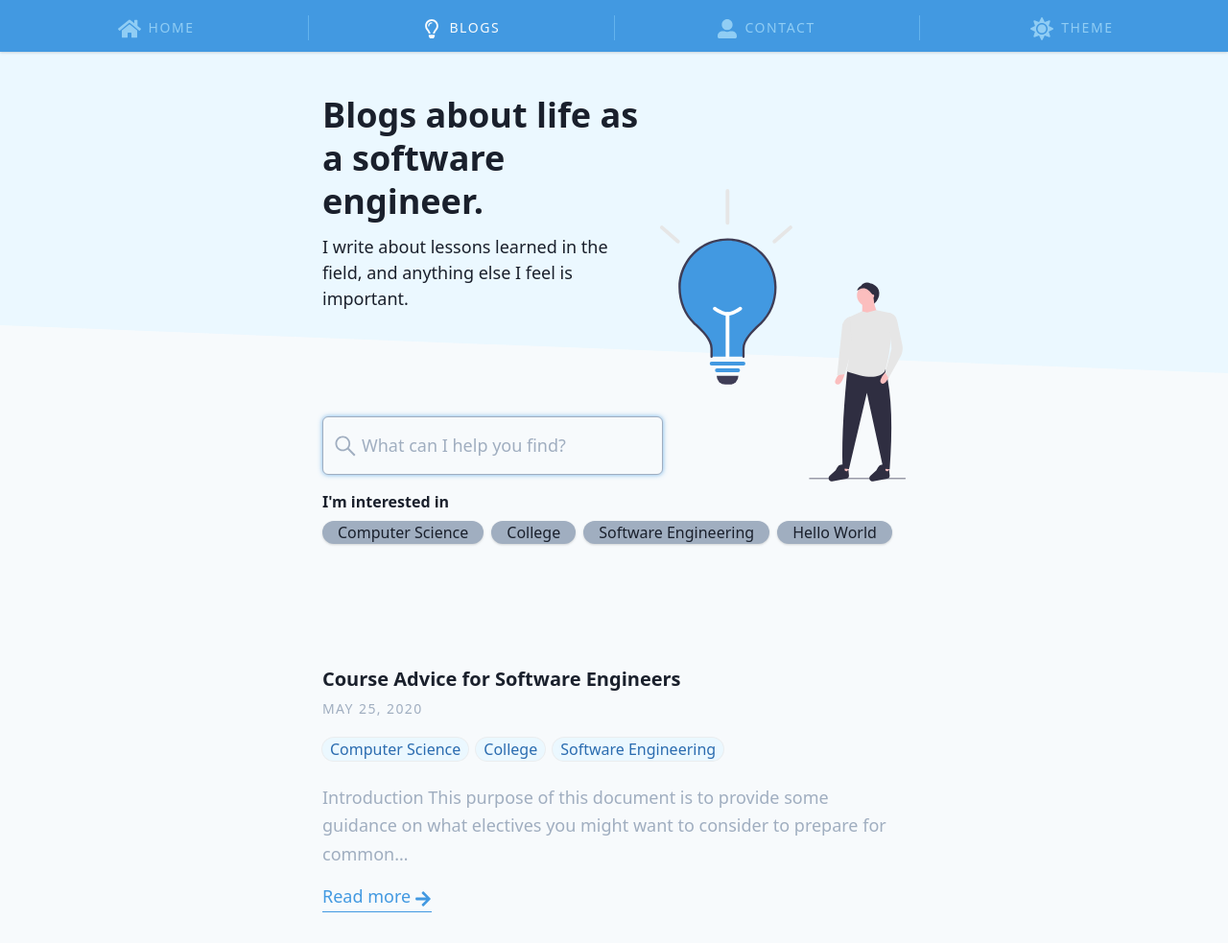
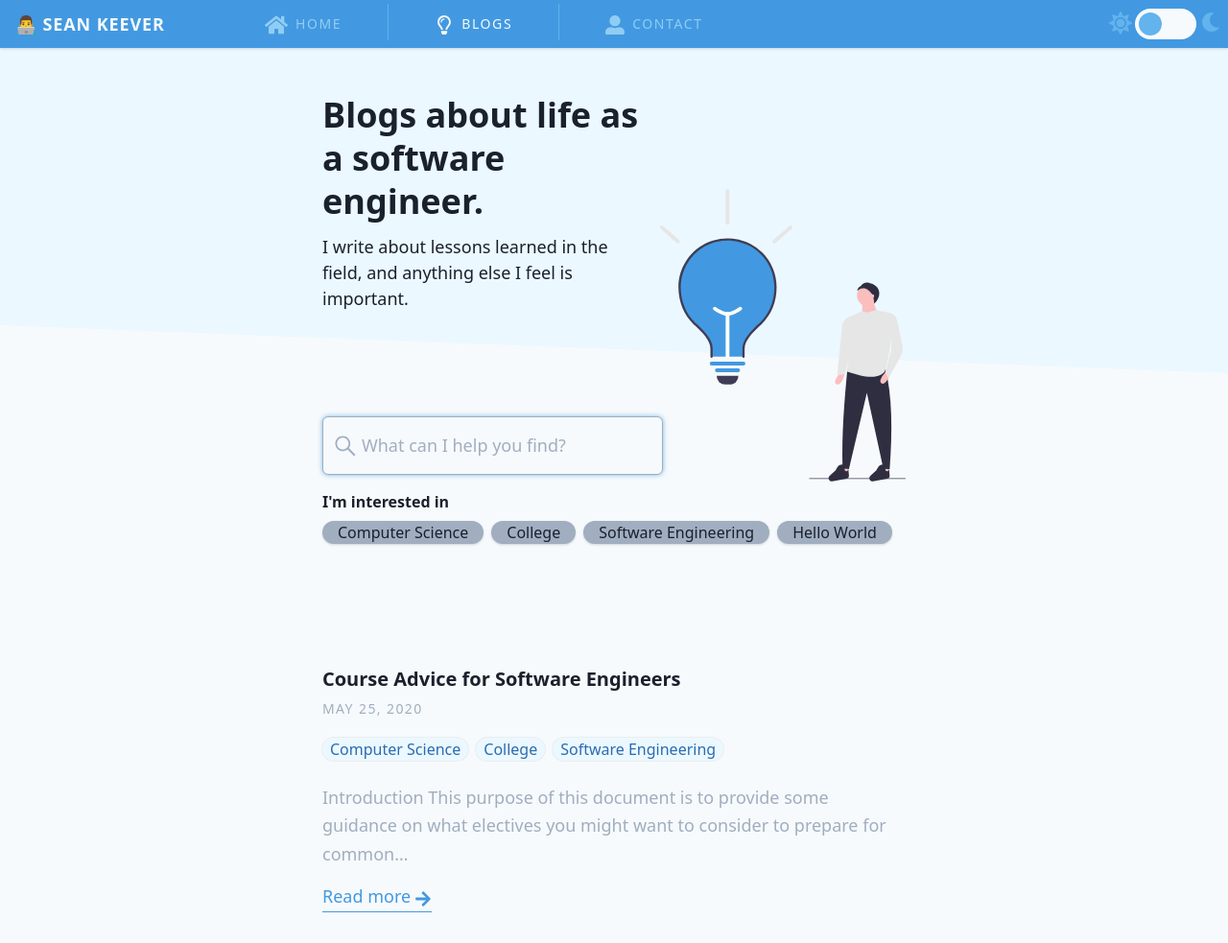
Before and after one commit to swkeever/skies.dev, a Gatsby site: page /blogs in a window 1280 px wide. Shown: the top 983 px of the page at 96% size. Built offline with nearby package versions, Linux system fonts and the light colour scheme; Gatsby itself is replaced by a stand-in of ours.

Commit message:
adds a nice theme switcher

```diff
--- a/gatsby-config.js
+++ b/gatsby-config.js
@@ -1,8 +1,9 @@
 module.exports = {
   siteMetadata: {
-    title: `Gatsby Default Starter`,
-    description: `Kick off your next, great Gatsby project with this default starter. This barebones starter ships with the main Gatsby configuration files you might need.`,
-    author: `@gatsbyjs`,
+    title: `Sean Keever | Full Stack Developer`,
+    description: `Sean Keever is a software engineering specialized in JavaScript,
+    Java, and Python.`,
+    author: `Sean Keever`,
   },
   plugins: [
     `gatsby-plugin-react-helmet`,
@@ -57,5 +58,6 @@ module.exports = {
         ],
       },
     },
+    `gatsby-plugin-react-helmet`,
   ],
 }
--- a/src/components/Header.tsx
+++ b/src/components/Header.tsx
@@ -13,9 +13,15 @@ type HeaderProps = {
   siteTitle?: string
   lightTheme: boolean
   setLightTheme: Function
+  location: string
 }
 
-const Header = ({ siteTitle = "", lightTheme, setLightTheme }: HeaderProps) => {
+const Header = ({
+  siteTitle = "",
+  lightTheme,
+  setLightTheme,
+  location,
+}: HeaderProps) => {
   const styles = {
     nav: `
     fixed
@@ -25,18 +31,18 @@ const Header = ({ siteTitle = "", lightTheme, setLightTheme }: HeaderProps) => {
     lg:top-0
     lg:bottom-auto
     w-screen
-    pt-3
-    pb-1
     bg-primary
     shadow
-    z-50`,
+    z-40`,
 
     ul: `
     list-none
     m-0
+    lg:ml-56
     p-1
     flex
     lg:justify-start
+
     divide-x
     divide-onPrimaryDivider
     uppercase
@@ -46,6 +52,7 @@ const Header = ({ siteTitle = "", lightTheme, setLightTheme }: HeaderProps) => {
     text-center
     tracking-widest
     flex-1
+    xl:flex-none
     text-center
     `,
 
@@ -62,10 +69,22 @@ const Header = ({ siteTitle = "", lightTheme, setLightTheme }: HeaderProps) => {
     `,
 
     link: `
+    inline-block
     text-onPrimaryLink
     hover:text-onPrimaryLinkHover
     outline-none
     hover:no-underline
+    lg:px-12
+    pt-2
+    pb-1
+    `,
+
+    linkActive: `
+
+    `,
+
+    active: `
+
     `,
 
     theme: `
@@ -76,11 +95,14 @@ const Header = ({ siteTitle = "", lightTheme, setLightTheme }: HeaderProps) => {
     `,
 
     themeIcon: `
+    inline-block
 
     `,
   }
 
-  const themeIcon = lightTheme ? (
+  const activeStyles = { color: "var(--color-light)" }
+
+  const themeIcon = !lightTheme ? (
     <FaSun className={`${styles.icon} text-2xl`} />
   ) : (
     <FaMoon className={`${styles.icon}`} />
@@ -88,13 +110,35 @@ const Header = ({ siteTitle = "", lightTheme, setLightTheme }: HeaderProps) => {
 
   return (
     <header>
+      <div
+        className={`
+      z-50
+      inline
+      xl:block
+      xl:fixed
+      top-0
+      left-0
+      ml-4
+      tracking-wider
+      font-bold
+      uppercase
+      mt-3
+      text-lg
+      text-onPrimaryBold
+
+
+      `}
+      >
+        👨‍💻 Sean Keever
+      </div>
       <nav className={styles.nav}>
         <ul className={styles.ul}>
-          <li className={styles.li}>
+          <li className={`${styles.li} ${location === ""}`}>
             <Link
               to={routes.home}
               className={styles.link}
-              activeStyle={{ color: "var(--color-light)" }}
+              activeClassName={styles.active}
+              activeStyle={activeStyles}
             >
               <FaHome
                 className={`
@@ -109,7 +153,7 @@ const Header = ({ siteTitle = "", lightTheme, setLightTheme }: HeaderProps) => {
             <Link
               to={routes.blogs}
               className={styles.link}
-              activeStyle={{ color: "var(--color-light)" }}
+              activeStyle={activeStyles}
             >
               <FaRegLightbulb className={styles.icon} />
               <span className={styles.span}>Blogs</span>
@@ -119,23 +163,78 @@ const Header = ({ siteTitle = "", lightTheme, setLightTheme }: HeaderProps) => {
             <Link
               to={routes.contact}
               className={styles.link}
-              activeStyle={{ color: "var(--color-light)" }}
+              activeStyle={activeStyles}
             >
               <FaUserAlt className={styles.icon} />
               <span className={styles.span}>Contact</span>
             </Link>
           </li>
-          <li className={styles.li}>
-            <button
-              className={`${styles.link} ${styles.theme} ${styles.themeIcon}`}
-              onClick={() => setLightTheme(!lightTheme)}
-            >
-              {themeIcon}
-              <span className={styles.span}>Theme</span>
-            </button>
-          </li>
         </ul>
       </nav>
+
+      <div>
+        <span
+          className={`
+            fixed
+            right-0
+            top-0
+            z-50
+            mt-3
+            text-2xl
+            text-onPrimaryCloser
+            mr-24
+            px-1
+
+          `}
+        >
+          <FaSun />
+        </span>
+        <label
+          className={`
+                switch
+                mt-1
+                fixed
+                right-0
+                top-0
+                z-50
+                mt-2
+                mr-8
+            `}
+        >
+          <input
+            className={`
+
+                `}
+            onClick={() => setLightTheme(!lightTheme)}
+            type="checkbox"
+            checked={!lightTheme}
+          />
+          <span
+            className={`
+                  slider
+                  round
+
+  `}
+          ></span>
+        </label>
+        <span
+          className={`
+            fixed
+            right-0
+            top-0
+            z-50
+            mt-3
+            text-xl
+            text-onPrimaryCloser
+
+            mr-1
+            px-1
+            pt-px
+        `}
+        >
+          <FaMoon />
+        </span>
+      </div>
     </header>
   )
 }
--- a/src/components/Layout.tsx
+++ b/src/components/Layout.tsx
@@ -10,13 +10,15 @@ import { useStaticQuery, graphql } from "gatsby"
 import "../styles/style.css"
 import Header from "./Header"
 import Footer from "./Footer"
+import SEO from "./SEO"
 
 type LayoutPropTypes = {
   children: ReactChildren
   className?: string
+  location: string
 }
 
-const Layout = ({ children, className = "" }: LayoutPropTypes) => {
+const Layout = ({ children, location, className = "" }: LayoutPropTypes) => {
   const [lightTheme, setLightTheme] = useState(getLightTheme())
 
   const data = useStaticQuery(graphql`
@@ -55,8 +57,10 @@ const Layout = ({ children, className = "" }: LayoutPropTypes) => {
   const extraClasses = className || `bg-neutralBg text-onNeutralText`
 
   return (
+    <>
       <div className={`${themeClass} ${extraClasses}`}>
         <Header
+          location={location}
           lightTheme={lightTheme}
           setLightTheme={saveLightTheme}
           siteTitle={data.site.siteMetadata.title}
@@ -64,6 +68,7 @@ const Layout = ({ children, className = "" }: LayoutPropTypes) => {
         <main className={styles.main}>{children}</main>
         <Footer />
       </div>
+    </>
   )
 }
 
--- /dev/null
+++ b/src/components/SEO.js
@@ -0,0 +1,110 @@
+// import React from "react"
+// import PropTypes from "prop-types"
+// import { Helmet } from "react-helmet"
+// import { useLocation } from "@reach/router"
+// import { useStaticQuery, graphql } from "gatsby"
+
+// const SEO = ({ title, description, image, article }) => {
+//   const { pathname } = useLocation()
+//   const { site } = useStaticQuery(query)
+
+//   const {
+//     defaultTitle,
+//     titleTemplate,
+//     defaultDescription,
+//     siteUrl,
+//     defaultImage,
+//     twitterUsername,
+//   } = site.siteMetadata
+
+//   const seo = {
+//     title: title || defaultTitle,
+//     description: description || defaultDescription,
+//     image: `${siteUrl}${image || defaultImage}`,
+//     url: `${siteUrl}${pathname}`,
+//   }
+
+//   return (
+//     <Helmet title={seo.title} titleTemplate={titleTemplate}>
+//       <meta name="description" content={seo.description} />
+//       <meta name="image" content={seo.image} />
+
+//       {seo.url && <meta property="og:url" content={seo.url} />}
+
+//       {(article ? true : null) && <meta property="og:type" content="article" />}
+
+//       {seo.title && <meta property="og:title" content={seo.title} />}
+
+//       {seo.description && (
+//         <meta property="og:description" content={seo.description} />
+//       )}
+
+//       {seo.image && <meta property="og:image" content={seo.image} />}
+
+//       <meta name="twitter:card" content="summary_large_image" />
+
+//       {twitterUsername && (
+//         <meta name="twitter:creator" content={twitterUsername} />
+//       )}
+
+//       {seo.title && <meta name="twitter:title" content={seo.title} />}
+
+//       {seo.description && (
+//         <meta name="twitter:description" content={seo.description} />
+//       )}
+
+//       {seo.image && <meta name="twitter:image" content={seo.image} />}
+//     </Helmet>
+//   )
+// }
+
+// export default SEO
+
+// SEO.propTypes = {
+//   title: PropTypes.string,
+//   description: PropTypes.string,
+//   image: PropTypes.string,
+//   article: PropTypes.bool,
+// }
+
+// SEO.defaultProps = {
+//   title: null,
+//   description: null,
+//   image: null,
+//   article: false,
+// }
+
+// const query = graphql`
+//   query SEO {
+//     site {
+//       siteMetadata {
+//         defaultTitle: title
+//         titleTemplate
+//         defaultDescription: description
+//         siteUrl: url
+//         defaultImage: image
+//         twitterUsername
+//       }
+//     }
+//   }
+// `
+
+// // type SEOPropTypes = {
+// //   title: string
+// //   description: string
+// //   image?: string
+// //   article?: string
+// // }
+
+// // type SEOData = {
+// //   site: {
+// //     siteMetadata: {
+// //       defaultTitle: string
+// //       titleTemplate: string
+// //       defaultDescription: string
+// //       siteUrl: string
+// //       defaultImage: string
+// //       twitterUsername: string
+// //     }
+// //   }
+// // }
--- a/src/pages/blogs.tsx
+++ b/src/pages/blogs.tsx
@@ -179,7 +179,7 @@ export default function BlogsPage() {
     inline-block
     bg-primary
     shadow-inner
-    text-onPrimaryLinkActive
+    text-onPrimaryBold
     rounded-full
     px-4
     mr-2
--- a/src/styles/style.css
+++ b/src/styles/style.css
@@ -32,8 +32,12 @@
 
   /* backgrounds */
   --color-neutralBg: var(--color-neutral-100);
+  --color-neutralBgFarther: var(--color-neutral-200);
   --color-primaryBg: var(--color-primary-100);
+  --color-primaryBgFarther: var(--color-primary-200);
   --color-footerBg: var(--color-neutral-900);
+  --color-onPrimaryFarther: var(--color-primary-600);
+  --color-onPrimaryCloser: var(--color-primary-400);
 
   /* text */
   --color-onPrimaryText: var(--color-primary-900);
@@ -50,7 +54,7 @@
   --color-onPrimaryLinkHover: var(--color-primary-200);
   --color-onNeutralLink: var(--color-primary-500);
   --color-onNeutralLinkHover: var(--color-primary-600);
-  --color-onPrimaryLinkActive: var(--color-neutral-100);
+  --color-onPrimaryBold: var(--color-neutral-100);
 
 
   caret-color: var(--color-onNeutralText);
@@ -65,6 +69,11 @@
   --color-neutralBg: var(--color-neutral-900);
   --color-primaryBg: var(--color-neutral-800);
   --color-footerBg: var(--color-neutral-800);
+  --color-primaryBgFarther: var(--color-primary-900);
+  --color-neutralBgFarther: var(--color-neutral-800);
+  --color-onPrimaryFarther: var(--color-primary-800);
+  --color-onPrimaryCloser: var(--color-primary-700);
+
 
   /* text */
   --color-onPrimaryText: var(--color-neutral-100);
@@ -81,7 +90,7 @@
   --color-onPrimaryLinkHover: var(--color-primary-200);
   --color-onNeutralLink: var(--color-primary-400);
   --color-onNeutralLinkHover: var(--color-primary-500);
-  --color-onPrimaryLinkActive: var(--color-neutral-100);
+  --color-onPrimaryBold: var(--color-neutral-100);
 
   caret-color: var(--color-onNeutralText);
 }
@@ -192,5 +201,86 @@ input:-webkit-autofill {
   -webkit-animation-fill-mode: both;
 }
 
+/*
+here's a nice toggle switch
+
+https: //www.w3schools.com/howto/tryit.asp?filename=tryhow_css_switch
+*/
+.switch {
+  /* position: relative;
+  display: inline-block;
+  width: 60px;
+  height: 34px; */
+
+  @apply
+  relative
+  inline-block
+  w-16
+  h-8
+  border
+  border-primary
+  rounded-full
+  pb-8
+  pr-16;
+}
+
+.switch input {
+  @apply
+  opacity-0
+  w-0
+  h-0
+}
+
+.slider {
+  @apply
+  absolute
+  cursor-pointer
+  top-0
+  left-0
+  right-0
+  bottom-0
+  bg-neutralBg
+  transition
+  duration-500;
+}
+
+.slider:before {
+  content: "";
+
+  @apply
+  absolute
+  bg-onPrimaryCloser
+  transition
+  duration-500
+  w-6
+  h-6
+  ml-1 mt-1
+}
+
+input:checked+.slider {
+  @apply bg-primaryBg;
+}
+
+input:focus+.slider {
+  @apply shadow-inner;
+}
+
+input:checked+.slider:before {
+  @apply
+  transform
+  translate-x-8;
+}
+
+/* Rounded sliders */
+.slider.round {
+  @apply
+  rounded-full;
+}
+
+.slider.round:before {
+  @apply
+  rounded-full;
+}
+
 
 @tailwind utilities;
--- a/tailwind.config.js
+++ b/tailwind.config.js
@@ -14,6 +14,10 @@ module.exports = {
       primaryBg: "var(--color-primaryBg)",
       neutralBg: "var(--color-neutralBg)",
       footerBg: "var(--color-footerBg)",
+      primaryBgFarther: "var(--color-primaryBgFarther)",
+      neutralBgFarther: "var(--color-neutralBgFarther)",
+      onPrimaryFarther: "var(--color-onPrimaryFarther)",
+      onPrimaryCloser: "var(--color-onPrimaryCloser)",
 
       // text
       onPrimaryText: "var(--color-onPrimaryText)",
@@ -26,7 +30,7 @@ module.exports = {
       onNeutralDivider: "var(--color-onNeutralDivider)",
 
       // links
-      onPrimaryLinkActive: "var(--color-onPrimaryLinkActive)",
+      onPrimaryBold: "var(--color-onPrimaryBold)",
       onPrimaryLink: "var(--color-onPrimaryLink)",
       onPrimaryLinkHover: "var(--color-onPrimaryLinkHover)",
       onNeutralLink: "var(--color-onNeutralLink)",
```
Also changed, not shown: package.json (+4 -4 lines), src/pages/contact.tsx (+5 -5 lines). Lines whose indentation alone changed are shown as unchanged.
